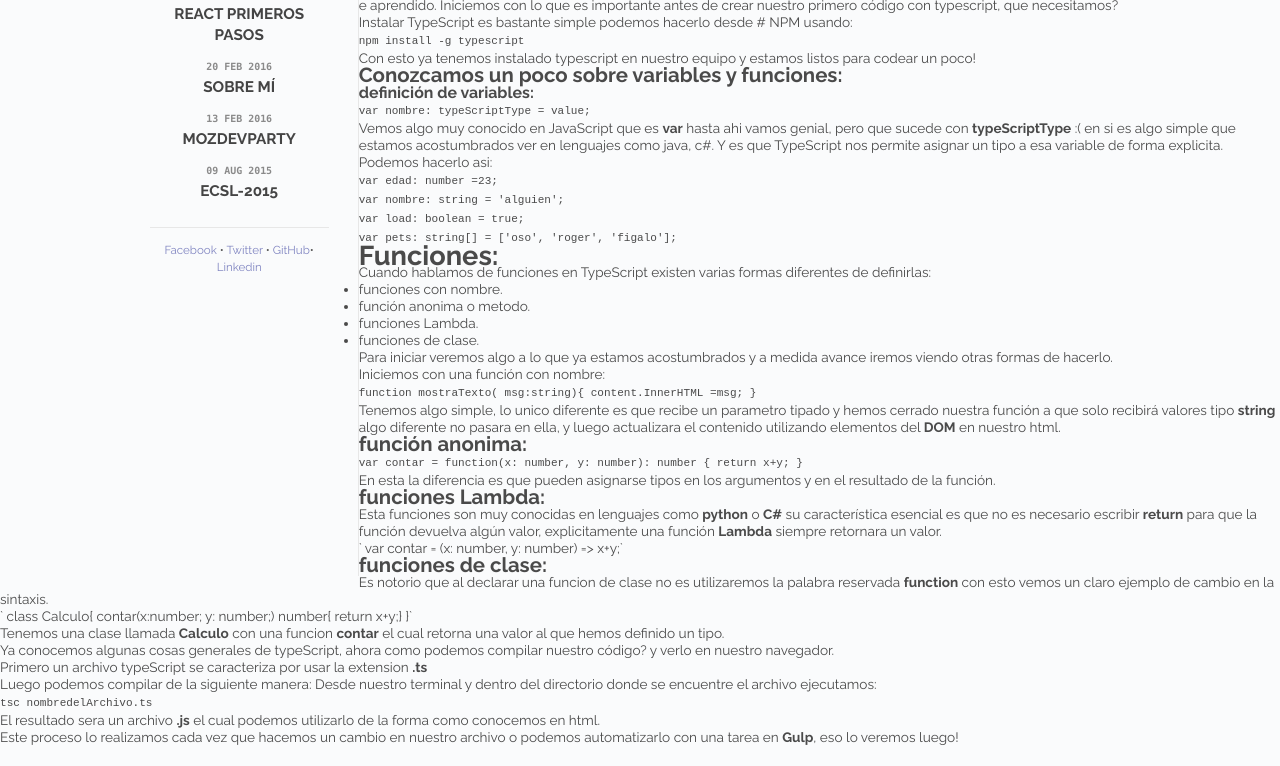
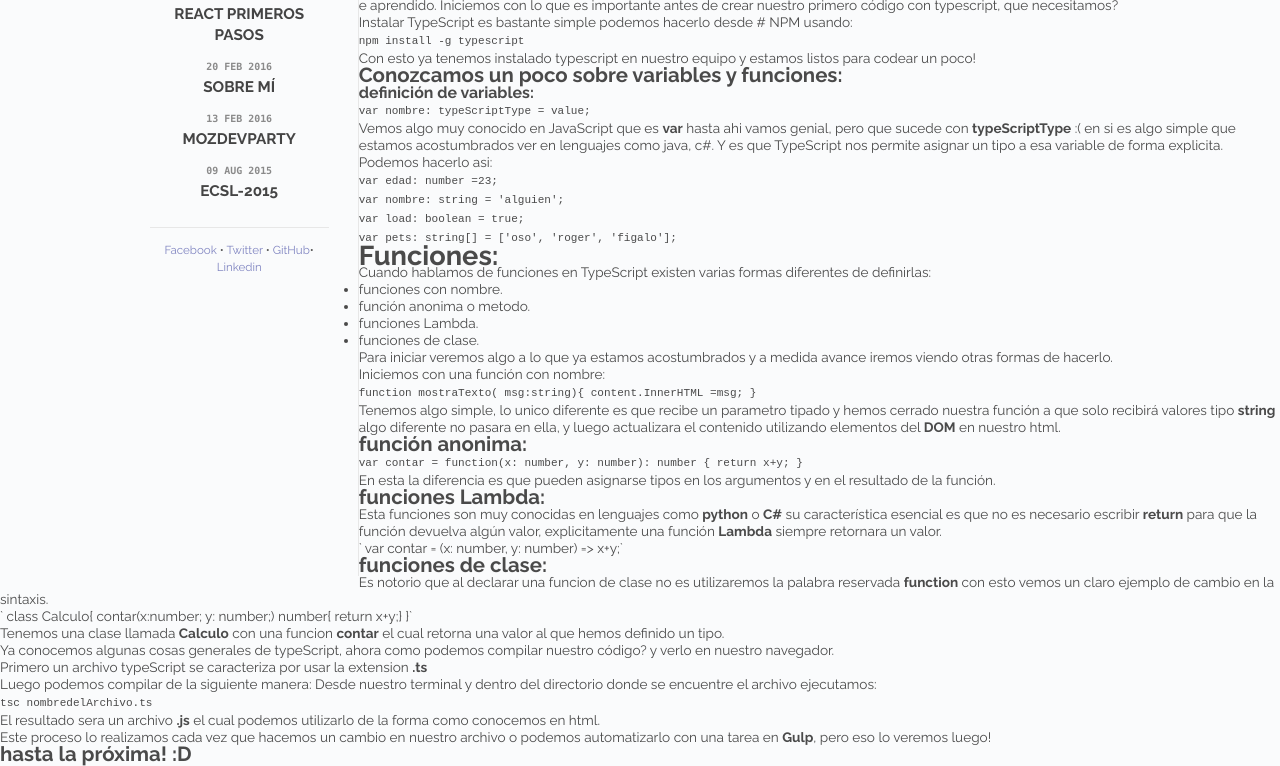
Before and after one commit to EnriqueV/Enriquev.github.io, a Jekyll site: the page built from _posts/2016-10-24-test.markdown, in a window 1280 px wide. Shown: the part 324-1090 px from the top of the page. Built offline with Jekyll 4.4.1, drawn with Linux system fonts in a browser that asks for light colours; Markdown is read by kramdown in place of the engine named in the settings.

Commit message:
Updated Test

```diff
--- a/_posts/2016-10-24-test.markdown
+++ b/_posts/2016-10-24-test.markdown
@@ -93,4 +93,6 @@ Desde nuestro terminal y dentro del directorio donde se encuentre el archivo eje
 
 El resultado sera un archivo **.js** el cual podemos utilizarlo de la forma como conocemos en html.
 
-Este proceso lo realizamos cada vez que hacemos un cambio en nuestro archivo o podemos automatizarlo con una tarea en **Gulp**, eso lo veremos luego!
+Este proceso lo realizamos cada vez que hacemos un cambio en nuestro archivo o podemos automatizarlo con una tarea en **Gulp**, pero eso lo veremos luego!
+
+## hasta la próxima! :D
```
